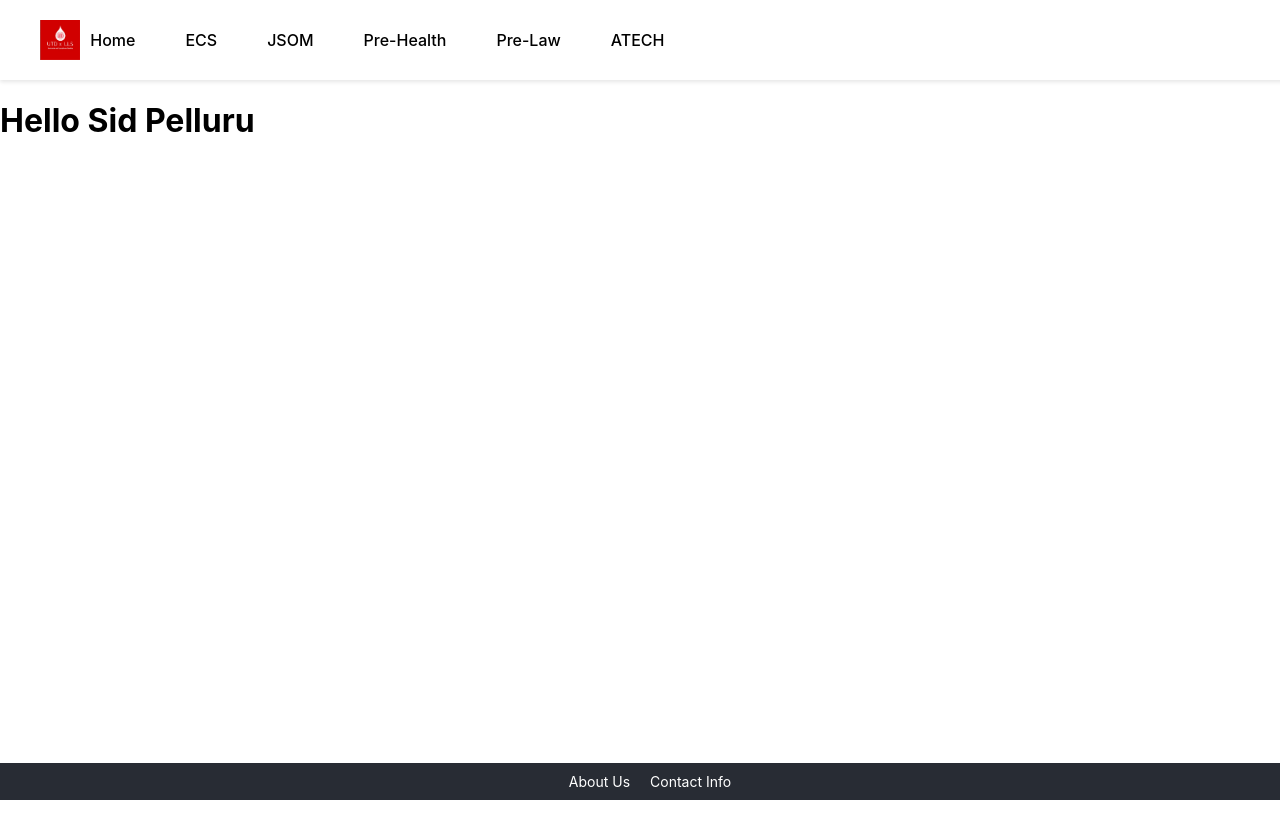
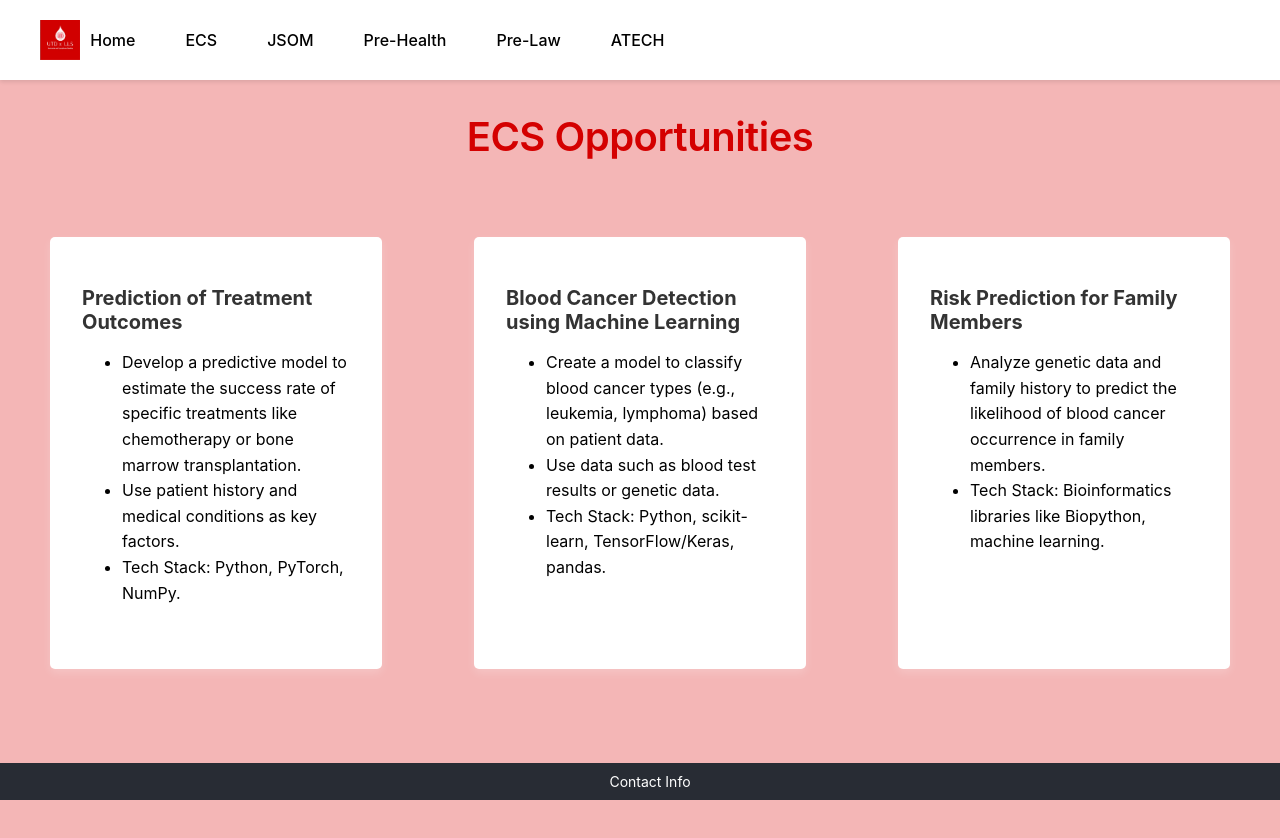
Before and after one commit to 188738/LLSWebsite, a React (Create React App) app in the folder llswebsite/: page /CS in a window 1280 px wide. Shown: the top 838 px of the page. Before the commit the page ends 800 px from the top, so only its background shows below. Built offline with nearby package versions, Linux system fonts and the light colour scheme.

Commit message:
finished the CS page

```diff
--- a/llswebsite/src/App.js
+++ b/llswebsite/src/App.js
@@ -4,10 +4,10 @@
 import HomePage from './components/Home/Home'; // Import HomePage
 import CS from './components/CS/CS'; // Import CS Page
 import JSOM from './components/JSOM/JSOM'; // Import JSOM Page
-import About from './components/About/About'; // Import About Page
 import PreHealth from './components/PreHealth/PreHealth';
 import PreLaw from './components/PreLaw/PreLaw';
 import ATECH from './components/ATECH/ATECH';
+import Contact from './components/Contact/Contact';
 
 function App() {
   return (
@@ -18,8 +18,8 @@
         <Route path="/JSOM" element={<JSOM />} /> {/* JSOM Page */}
         <Route path="/PreHealth" element={<PreHealth />} /> {/* JSOM Page */}
         <Route path="/PreLaw" element={<PreLaw />} />
-        <Route path="/About" element={<About />} /> {/* About Page */}
         <Route path="/ATECH" element={<ATECH />} /> {/* About Page */}
+        <Route path="/Contact" element={<Contact />} />
       </Routes>
     </Router>
   );
--- a/llswebsite/src/components/About/About.js
+++ /dev/null
@@ -1,15 +0,0 @@
-import React from 'react';
-import Navbar from '../../navbar';
-import Footer from '../../footer';
-
-function About() {
-  return (
-    <div className="About">
-      <h1>
-        About US
-      </h1>
-    </div>
-  );
-}
-
-export default About;
--- a/llswebsite/src/components/CS/CS.css
+++ b/llswebsite/src/components/CS/CS.css
@@ -1,3 +1,98 @@
 .CS {
-    padding-top: 80px; /* Same height as the navbar */
+    padding-top: 80px;
+    background-color: #F4B6B6;
+    height: 110vh; /* Ensures the element takes the full height of the viewport */
+    margin: 0; /* Removes any default margin */
 }
+
+.header-for-ECS-page{
+    color: #D40000; /* Light text color */
+    display: flex;
+    justify-content: center;
+    width: 100%;
+    font-family: 'Inter', sans-serif;
+    font-size: 2.5rem;
+    font-weight: 600;
+    margin: 2rem 0;
+    letter-spacing: -0.5px;
+}
+
+/* Container to hold all three cards in a row */
+.card-container {
+    display: flex;
+    justify-content: space-between; /* Distribute the cards with space between */
+    align-items: center; /* Centers the cards vertically */
+    gap: 20px; /* Adds spacing between the cards */
+    height: 65vh; /* Makes sure it fills the full viewport height */
+    padding: 0 40px; /* Optional padding for container edges */
+}
+
+/* General card styling */
+.card {
+    box-shadow: 0 4px 8px 0 rgba(255, 255, 255, 0.2); /* Add shadows to create the "card" effect */
+    transition: all 0.3s ease;
+    border-radius: 5px; /* Optional: Add rounded corners */
+    overflow: hidden; /* Ensure child elements stay inside the card */
+    background: white; /* White background for the cards */
+    width: 300px; /* Define a fixed width for the card */
+    height: 400px; /* Define a fixed height for all cards to ensure same size */
+    padding: 16px; /* Adds some padding inside the cards */
+    display: flex;
+    flex-direction: column;
+    justify-content: space-between; /* Ensures the title and description are spaced properly */
+}
+
+/* Hover effect */
+.card:hover {
+    box-shadow: 0 8px 16px 0 rgba(178, 34, 34, 1); /* On mouse-over, add a deeper shadow */
+}
+
+/* Left, Middle, and Right cards - using same background properties */
+.card-left,
+.card-middle,
+.card-right {
+    background: white; /* White background for the left, middle, and right cards */
+    box-shadow: 0 4px 8px 0 rgba(255, 255, 255, 0.2); /* Soft shadow */
+    transition: 0.3s;
+    border-radius: 5px;
+    margin: 10px;
+    width: 300px; /* Ensures each card has the same width */
+    height: 400px; /* Ensures all cards have the same height */
+}
+
+/* Hover effect for all three cards */
+.card-left:hover,
+.card-middle:hover,
+.card-right:hover {
+    box-shadow: 0 8px 16px 0 rgba(178, 34, 34, 1); /* Adds shadow effect on hover */
+}
+
+/* Padding inside the card container */
+.container {
+    padding: 16px;
+}
+
+.card-title {
+    font-size: 20px;
+    font-weight: bold;
+    color: #333; /* Darker text for titles */
+}
+
+.card-description {
+    color: #000000; /* Lighter text for descriptions */
+    font-size: 16px;
+    line-height: 1.6; /* Increases line spacing for better readability */
+}
+
+/* Specific styling for the left, middle, and right cards */
+.card-left {
+    background: #ffffff; /* Ensures consistent white background */
+}
+
+.card-middle {
+    background: #ffffff; /* Ensures consistent white background */
+}
+
+.card-right {
+    background: #ffffff; /* Ensures consistent white background */
+}
--- a/llswebsite/src/components/CS/CS.js
+++ b/llswebsite/src/components/CS/CS.js
@@ -1,15 +1,53 @@
 import React from 'react';
 import Navbar from '../../navbar';
 import Footer from '../../footer';
-import './CS.css'
+import Card from '../Card/Card';
+import './CS.css';
+
 function CS() {
   return (
     <div className="CS">
       <Navbar />
+      <h1 className="header-for-ECS-page">ECS Opportunities</h1>
+      <div className="card-container"> {/* Flex container for cards */}
+        {/* Left Card */}
+        <Card
+          className="card-left"
+          title="Prediction of Treatment Outcomes"
+          description={
+            <ul>
+              <li>Develop a predictive model to estimate the success rate of specific treatments like chemotherapy or bone marrow transplantation.</li>
+              <li>Use patient history and medical conditions as key factors.</li>
+              <li>Tech Stack: Python, PyTorch, NumPy.</li>
+            </ul>
+          }
+        />
 
-      <h1>
-        Hello Sid Pelluru
-      </h1>
+        {/* Middle Card */}
+        <Card
+          className="card-middle"
+          title="Blood Cancer Detection using Machine Learning"
+          description={
+            <ul>
+              <li>Create a model to classify blood cancer types (e.g., leukemia, lymphoma) based on patient data.</li>
+              <li>Use data such as blood test results or genetic data.</li>
+              <li>Tech Stack: Python, scikit-learn, TensorFlow/Keras, pandas.</li>
+            </ul>
+          }
+        />
+
+        {/* Right Card */}
+        <Card
+          className="card-right"
+          title="Risk Prediction for Family Members"
+          description={
+            <ul>
+              <li>Analyze genetic data and family history to predict the likelihood of blood cancer occurrence in family members.</li>
+              <li>Tech Stack: Bioinformatics libraries like Biopython, machine learning.</li>
+            </ul>
+          }
+        />
+      </div>
       <Footer />
     </div>
   );
--- /dev/null
+++ b/llswebsite/src/components/Card/Card.js
@@ -0,0 +1,14 @@
+import React from 'react';
+
+function Card(props) {
+    return (
+        <div className={`card ${props.className || ''}`}>
+            <div className="container">
+                <h2 className="card-title">{props.title}</h2>
+                <p className="card-description">{props.description}</p>
+            </div>
+        </div>
+    );
+}
+
+export default Card;
--- /dev/null
+++ b/llswebsite/src/components/Contact/Contact.css
@@ -0,0 +1,48 @@
+.Contact {
+    padding-top: 80px; /* Same height as the navbar */
+    background-color: #f9f9f9; /* Light background for contrast */
+    min-height: 100vh;
+  }
+
+  .title {
+    font-size: 2.5rem;
+    margin-bottom: 20px;
+    color: #2c3e50; /* Dark blue color */
+    text-align: center;
+  }
+
+  .board-members {
+    display: flex;
+    flex-wrap: wrap;
+    justify-content: center;
+    gap: 20px; /* Space between cards */
+    padding: 20px;
+  }
+
+  .member-card {
+    background-color: #b85b5b; /* White background for the card */
+    border: 1px solid #ddd; /* Light border */
+    border-radius: 10px;
+    box-shadow: 0 4px 6px rgba(62, 17, 196, 0.1); /* Soft shadow */
+    width: 300px; /* Card width */
+    text-align: center;
+    padding: 15px;
+    transition: transform 0.3s, box-shadow 0.3s; /* Hover effect */
+  }
+
+  .member-card:hover {
+    transform: translateY(-5px); /* Lift on hover */
+    box-shadow: 0 8px 12px rgba(0, 0, 0, 0.2); /* Stronger shadow on hover */
+  }
+
+  .member-card h3 {
+    font-size: 1.5rem;
+    color: #34495e; /* Slightly muted blue */
+    margin-bottom: 10px;
+  }
+
+  .member-card p {
+    font-size: 1rem;
+    color: #555; /* Gray text for details */
+    margin: 5px 0;
+  }
--- /dev/null
+++ b/llswebsite/src/components/Contact/Contact.js
@@ -0,0 +1,67 @@
+import React from "react";
+import "./Contact.css"; // Import CSS for styling
+import Navbar from '../../navbar';
+import Footer from '../../footer';
+function Contact() {
+  const executiveBoard = [
+    {
+      title: "President",
+      name: "Sathvik Tamirisa",
+      phone: "949-522-1454",
+    },
+    {
+      title: "Vice-President",
+      name: "Siddhartha Pelluru",
+      phone: "972-743-3047",
+    },
+    {
+      title: "Public Relations Officer",
+      name: "Kousthub Ganugapati",
+      phone: "469-406-9011",
+    },
+    {
+      title: "Administrative Officer",
+      name: "Ritvik Thota",
+      phone: "469-971-4349",
+    },
+    {
+      title: "Events Director",
+      name: "Shishir Pammi",
+      phone: "214-394-2826",
+    },
+    {
+      title: "Fundraising Director",
+      name: "Keshav Narayanan",
+      phone: "214-724-6554",
+    },
+    {
+      title: "Content Director",
+      name: "Cooper May",
+      phone: "512-635-4172",
+    },
+    {
+      title: "Graphics Director",
+      name: "Pranav Sankkar Ravi Shankkar",
+      phone: "408-913-5078",
+    },
+  ];
+
+  return (
+    <div className="Contact">
+        <Navbar />
+      <h1 className="title">Contact Us</h1>
+      <div className="board-members">
+        {executiveBoard.map((member, index) => (
+          <div key={index} className="member-card">
+            <h3>{member.title}</h3>
+            <p>Name: {member.name}</p>
+            <p>Phone: {member.phone}</p>
+          </div>
+        ))}
+      </div>
+      <Footer />
+    </div>
+  );
+}
+
+export default Contact;
--- a/llswebsite/src/components/Home/Home.css
+++ b/llswebsite/src/components/Home/Home.css
@@ -3,6 +3,10 @@
 .App {
     font-family: Arial, sans-serif;
     text-align: center;
+  }
+
+  .content {
+    align-items: center;
   }
 
   .App-header {
@@ -36,8 +40,9 @@
   }
 
   .hero {
-    margin: 40px 0;
-    padding: 20px;
+    text-align: center;
+    margin: 0; /* Reset margins */
+    padding-top: 370px; /* Add padding to move content down */
   }
 
   .hero h1 {
@@ -52,6 +57,7 @@
     line-height: 1.5;
     margin-top: 20px;
   }
+
 
   .buttons {
     display: flex;
--- a/llswebsite/src/components/Home/Home.js
+++ b/llswebsite/src/components/Home/Home.js
@@ -23,11 +23,7 @@
           <h2>
             Our mission at the Leukemia and Lymphoma Society is to raise awareness about blood cancers and engage as many college students as possible in our efforts. There are countless ways to get involved, and we welcome students from all majors and backgrounds. No matter your skill set, we have opportunities for you to contribute and make a meaningful impact in the fight against blood cancer.
           </h2>
-          <div className="buttons">
-            <button className="btn">General</button>
-            <button className="btn">Apply to Officer</button>
-            <button className="btn">Donate</button>
-          </div>
+
         </section>
 
 
--- a/llswebsite/src/components/JSOM/JSOM.js
+++ b/llswebsite/src/components/JSOM/JSOM.js
@@ -6,7 +6,11 @@
 
     <div style={{ textAlign: "center", marginTop: "20%" }}>
         <Navbar />
-      <h1>This is JSOM</h1>
+        <h1>
+            JSOM
+        </h1>
+      <h2>As a business major, I am excited for the opportunities we can create to raise money in order to give back to the LLS community and benefit those in need. We can do lots from helping people to hosting fun events that people can remember for a lifetime. Not only is this aspect important, but I am excited for the way we market ourselves to the LLS community as well.
+</h2>
       <Footer />
     </div>
   );
--- a/llswebsite/src/footer.js
+++ b/llswebsite/src/footer.js
@@ -2,8 +2,7 @@
     return (
       <footer className="footer">
         <div className="footer-links">
-          <a href="/About">About Us</a>
-          <a href="#contact">Contact Info</a>
+          <a href="/Contact">Contact Info</a>
         </div>
       </footer>
     );
```
Also changed, not shown: llswebsite/src/components/Card/Card.css (added).
